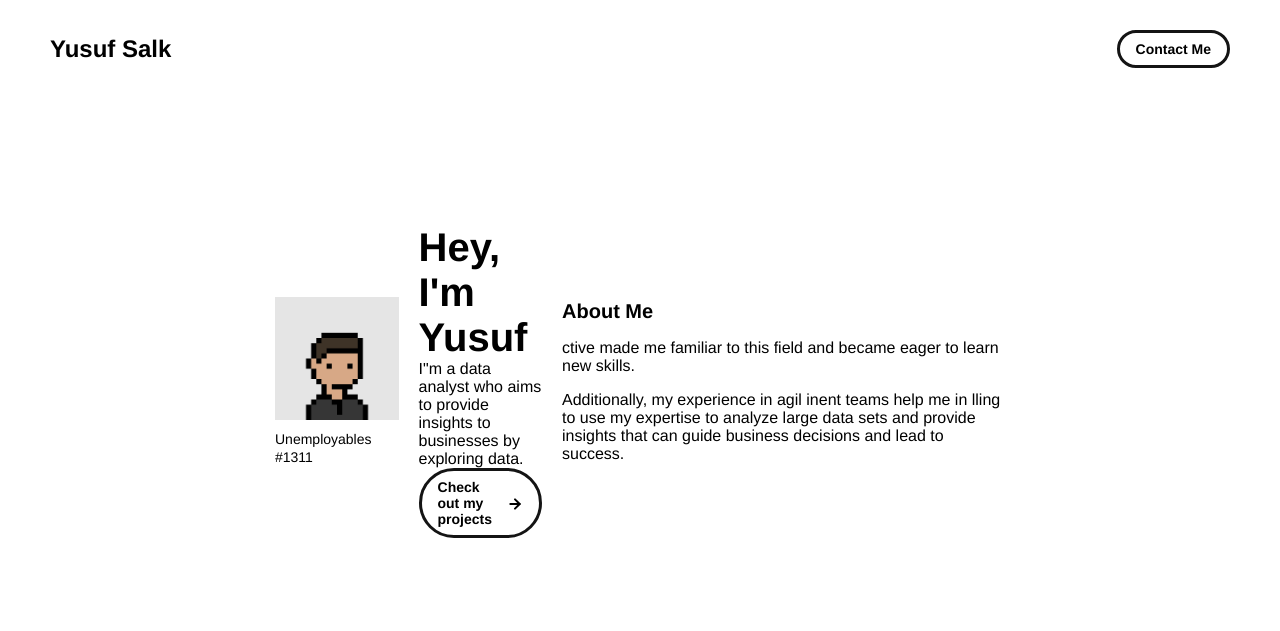
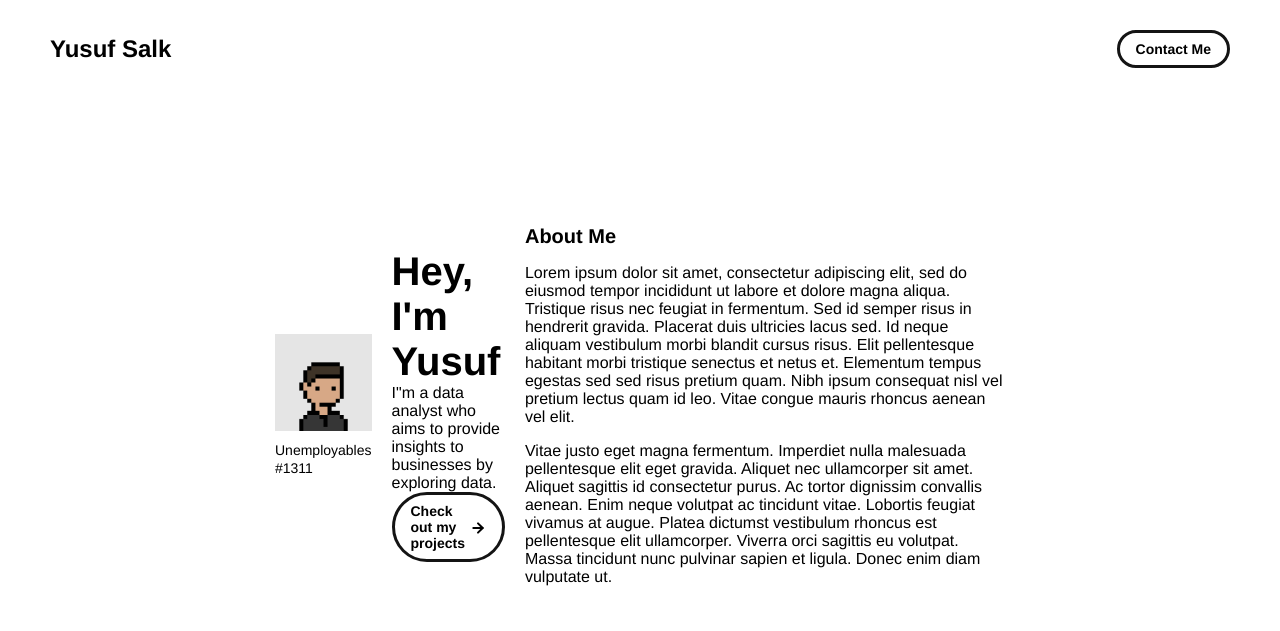
Before and after one commit to yusufsalk/yusufsalk.github.io, a plain HTML site: page index.html in a window 1280 px wide. Shown: the top 631 px of the page. Drawn offline with Linux system fonts and the light colour scheme.

Commit message:
content customization

```diff
--- a/index.html
+++ b/index.html
@@ -84,8 +84,8 @@
       -->
       <div id="about-section">
         <span class="subheader-text">About Me</span>
-        <div class="about-section-content">ctive made me familiar to this field and became eager to learn new skills.</div>
-          <div class="body-text">Additionally, my experience in agil inent teams help me in lling to use my expertise to analyze large data sets and provide insights that can guide business decisions and lead to success.</div>
+        <div class="body-text">Lorem ipsum dolor sit amet, consectetur adipiscing elit, sed do eiusmod tempor incididunt ut labore et dolore magna aliqua. Tristique risus nec feugiat in fermentum. Sed id semper risus in hendrerit gravida. Placerat duis ultricies lacus sed. Id neque aliquam vestibulum morbi blandit cursus risus. Elit pellentesque habitant morbi tristique senectus et netus et. Elementum tempus egestas sed sed risus pretium quam. Nibh ipsum consequat nisl vel pretium lectus quam id leo. Vitae congue mauris rhoncus aenean vel elit.</div>
+          <div class="body-text">Vitae justo eget magna fermentum. Imperdiet nulla malesuada pellentesque elit eget gravida. Aliquet nec ullamcorper sit amet. Aliquet sagittis id consectetur purus. Ac tortor dignissim convallis aenean. Enim neque volutpat ac tincidunt vitae. Lobortis feugiat vivamus at augue. Platea dictumst vestibulum rhoncus est pellentesque elit ullamcorper. Viverra orci sagittis eu volutpat. Massa tincidunt nunc pulvinar sapien et ligula. Donec enim diam vulputate ut.</div>
         </div>
       </div>
 
```
